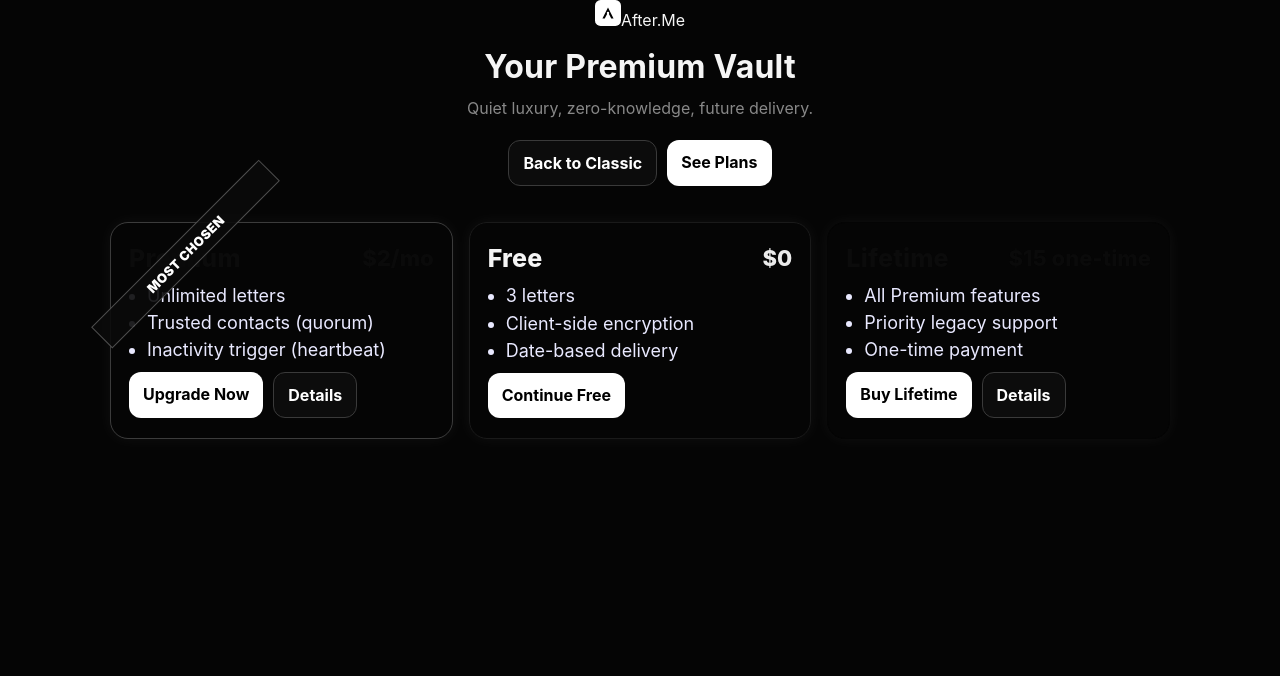
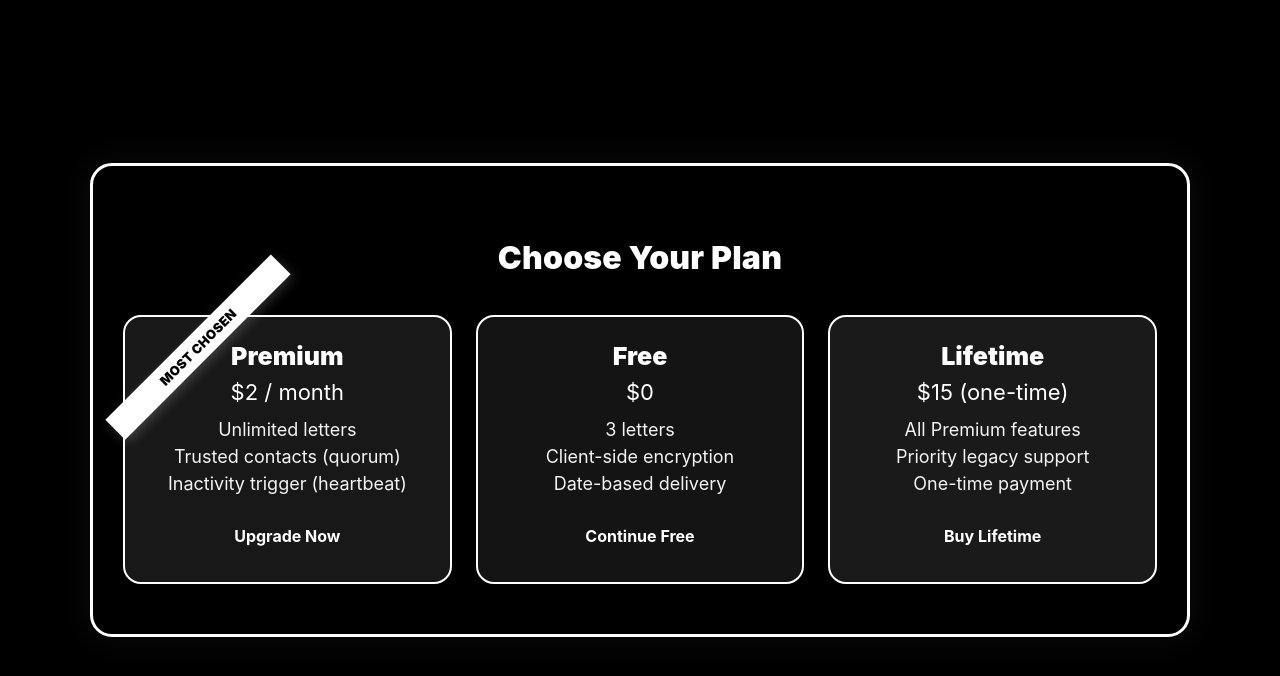
Before and after one commit to emirusmaximus/after-me-starter, a Next.js app: page /dashboard in a window 1280 px wide. Shown: the top 676 px of the page. Built offline with nearby package versions, Linux system fonts and the light colour scheme.

Commit message:
Update page.tsx

```diff
--- a/app/dashboard/page.tsx
+++ b/app/dashboard/page.tsx
@@ -1,280 +1,134 @@
 "use client";
+import Link from "next/link";
 
-import Link from "next/link";
-import { useEffect, useState } from "react";
-import { motion, AnimatePresence } from "framer-motion";
-import { supabase } from "@/lib/supabaseClient";
+export default function InverseDashboard() {
+  return (
+    <main className="wrap">
+      <div className="outer">
+        <h1 className="title">Choose Your Plan</h1>
 
-/**
- * After.Me — Premium Dashboard (separate route, does NOT touch /dashboard)
- * - Purple/blue premium gradient
- * - Gold shimmer for Lifetime
- * - Diagonal "Most Chosen" ribbon on Premium
- * - Hover glow, clean typography (title 28–32px, plan 25px, features 18px)
- * - Prices (UPDATED): Premium $2/mo, Lifetime $15 one-time
- */
+        <div className="plans">
+          {/* PREMIUM */}
+          <div className="card premium">
+            <div className="ribbon">Most Chosen</div>
+            <h2>Premium</h2>
+            <p className="price">$2 / month</p>
+            <ul>
+              <li>Unlimited letters</li>
+              <li>Trusted contacts (quorum)</li>
+              <li>Inactivity trigger (heartbeat)</li>
+            </ul>
+            <Link href="#" className="btn">Upgrade Now</Link>
+          </div>
 
-export default function PremiumDashboardPage() {
-  const [ready, setReady] = useState(true); // İstersen auth guard'ı aç
-  // Auth guard istersen aç:
-  // useEffect(() => {
-  //   let cancel = false;
-  //   (async () => {
-  //     const { data } = await supabase.auth.getUser();
-  //     if (!cancel) {
-  //       if (!data.user) window.location.replace("/login?redirectTo=/dashboard/premium");
-  //       else setReady(true);
-  //     }
-  //   })();
-  //   return () => { cancel = true; };
-  // }, []);
+          {/* FREE */}
+          <div className="card free">
+            <h2>Free</h2>
+            <p className="price">$0</p>
+            <ul>
+              <li>3 letters</li>
+              <li>Client-side encryption</li>
+              <li>Date-based delivery</li>
+            </ul>
+            <Link href="#" className="btn">Continue Free</Link>
+          </div>
 
-  if (!ready) {
-    return <main className="shell"><div className="loading">Loading…</div></main>;
-  }
-
-  return (
-    <main className="shell">
-      {/* HERO */}
-      <motion.section
-        className="hero"
-        initial={{ opacity: 0, y: 16 }}
-        animate={{ opacity: 1, y: 0 }}
-        transition={{ duration: 0.35 }}
-      >
-        <div className="container hero-in">
-          <Link href="/" className="brand" title="Back to Home">
-            <img src="/logo.svg" width={26} height={26} alt="After.Me" />
-            <span>After.Me</span>
-          </Link>
-
-          <h1 className="title">Your Premium Vault</h1>
-          <p className="sub">Quiet luxury, zero-knowledge, future delivery.</p>
-
-          <div className="cta">
-            <Link href="/dashboard" className="btn ghost">Back to Classic</Link>
-            <Link href="#plans" className="btn solid">See Plans</Link>
+          {/* LIFETIME */}
+          <div className="card lifetime">
+            <h2>Lifetime</h2>
+            <p className="price">$15 (one-time)</p>
+            <ul>
+              <li>All Premium features</li>
+              <li>Priority legacy support</li>
+              <li>One-time payment</li>
+            </ul>
+            <Link href="#" className="btn">Buy Lifetime</Link>
           </div>
         </div>
-      </motion.section>
+      </div>
 
-      {/* PLANS */}
-      <section id="plans" className="section">
-        <div className="container plans-3">
-          {/* PREMIUM — Most Chosen */}
-          <PlanCard
-            variant="premium"
-            ribbon="Most Chosen"
-            title="Premium"
-            price="$2/mo"
-            features={[
-              "Unlimited letters",
-              "Trusted contacts (quorum)",
-              "Inactivity trigger (heartbeat)",
-            ]}
-            cta="Upgrade Now"
-            href="/dashboard/upgrade?plan=premium"
-          />
-
-          {/* FREE */}
-          <PlanCard
-            variant="free"
-            title="Free"
-            price="$0"
-            features={[
-              "3 letters",
-              "Client-side encryption",
-              "Date-based delivery",
-            ]}
-            cta="Continue Free"
-            href="/dashboard/upgrade?plan=free"
-          />
-
-          {/* LIFETIME — Gold shimmer */}
-          <PlanCard
-            variant="lifetime"
-            title="Lifetime"
-            price="$15 one-time"
-            features={[
-              "All Premium features",
-              "Priority legacy support",
-              "One-time payment",
-            ]}
-            cta="Buy Lifetime"
-            href="/dashboard/upgrade?plan=lifetime"
-          />
-        </div>
-      </section>
-
-      {/* STYLES */}
       <style jsx>{`
-        /* ---------- Tokens ---------- */
-        :root{
-          --bg:#07060c;         /* koyu morumsu-siyah */
-          --fg:#f6f6f9;
-          --muted:#cfcfe6;
-          --card:#0d0c14;
-          --border:#1b1930;
-          --glow:0 0 24px rgba(255,255,255,.07), 0 0 1px rgba(255,255,255,.18) inset;
-
-          /* Premium gradients */
-          --grad-premium: linear-gradient(160deg, #6C63FF 0%, #8A7CFF 100%);
-          --grad-free: linear-gradient(160deg, #181826 0%, #24243a 100%);
-          --grad-lifetime: linear-gradient(160deg, #F2C94C 0%, #F9E79F 100%);
+        /* Sayfa zemini siyah, içerik kontrastı yüksek beyaz */
+        .wrap{
+          min-height:100vh;
+          background:#000;               /* (beyazın zıttı) */
+          display:flex;justify-content:center;align-items:center;
+          padding:40px 20px;
+          color:#fff;                    /* (siyahın zıttı) */
         }
 
-        body{ background:var(--bg); color:var(--fg); }
-        .container{ max-width:1100px; margin:0 auto; padding:0 20px; }
-
-        /* ---------- Hero ---------- */
-        .hero{
-          padding:56px 0 32px;
-          position:relative;
-          background:
-            radial-gradient(60% 50% at 50% 0%, rgba(138,124,255,.15), transparent 65%),
-            radial-gradient(30% 25% at 15% 0%, rgba(108,99,255,.18), transparent 60%);
-          border-bottom:1px solid rgba(255,255,255,.06);
-        }
-        .hero-in{ display:grid; gap:12px; place-items:center; text-align:center; }
-        .brand{ display:inline-flex; align-items:center; gap:10px; color:#fff; opacity:.95; text-decoration:none; }
-        .title{ font-size:32px; line-height:1.18; margin:6px 0 0; letter-spacing:.2px; }
-        .sub{ color:var(--muted); margin:0; }
-        .cta{ margin-top:10px; display:flex; gap:10px; flex-wrap:wrap; justify-content:center; }
-        .btn{ border-radius:12px; padding:12px 16px; font-weight:800; letter-spacing:.2px; transition:.18s }
-        .btn.solid{ background:#fff; color:#09090b }
-        .btn.ghost{ border:1px solid #343455; color:#fff; background:#0c0c18 }
-
-        /* ---------- Section ---------- */
-        .section{ padding:36px 0 44px; }
-
-        /* ---------- Plans Row ---------- */
-        .plans-3{
-          display:grid;
-          grid-template-columns:repeat(3,1fr);
-          gap:16px;
-          align-items:stretch;
-        }
-        .plan{
-          position:relative;
-          border-radius:18px;
-          padding:20px 18px;
-          border:1px solid var(--border);
-          background:var(--card);
-          box-shadow:0 0 16px rgba(255,255,255,.05);
-          transition:transform .25s, box-shadow .25s, filter .25s;
-          display:grid; gap:12px;
-        }
-        .plan:hover{
-          transform:translateY(-5px);
-          box-shadow:0 0 30px rgba(138,124,255,.2);
-          filter:saturate(1.06);
-        }
-        .hdr{ display:flex; justify-content:space-between; align-items:center; }
-        .title4{ margin:0; font-weight:800; font-size:25px; letter-spacing:.2px; }
-        .price{ font-weight:800; opacity:.96; font-size:22px; }
-
-        ul{ margin:0; padding-left:18px; color:#e9e9ff; display:grid; gap:6px; }
-        li{ font-size:18px; }
-
-        .cta-row{ display:flex; gap:10px; flex-wrap:wrap; }
-        .btn.small{ padding:10px 14px; border-radius:10px; font-weight:800; }
-        .ghost{ border:1px solid rgba(255,255,255,.18); color:#fff; background:#101022; }
-        .solid{ background:#fff; color:#111; }
-
-        /* Variants */
-        .premium{
-          background:var(--grad-premium);
-          color:#0b0b0b;
-          border-color:rgba(255,255,255,.22);
-        }
-        .premium .ghost{ border-color:rgba(0,0,0,.28); color:#0b0b0b; background:rgba(255,255,255,.72); }
-        .premium .solid{ background:#0b0b0b; color:#fff; }
-
-        .free{
-          background:var(--grad-free);
+        /* Dış büyük dikdörtgen: siyah zemin, beyaz çerçeve */
+        .outer{
+          background:#000;               /* (beyazın zıttı) */
+          border:3px solid #fff;         /* (siyahın zıttı) */
+          border-radius:22px;
+          max-width:1100px;width:100%;
+          padding:50px 30px;
+          text-align:center;
+          box-shadow:0 0 32px rgba(255,255,255,0.06);
         }
 
+        /* Tipografi hiyerarşisi (kullanılabilirlik) */
+        .title{font-size:32px;margin-bottom:38px;font-weight:900;letter-spacing:.2px}
+        .plans{display:grid;grid-template-columns:repeat(3,1fr);gap:24px}
+
+        /* İç küçük dikdörtgenler: siyah arka plan, beyaz yazı */
+        .card{
+          position:relative;
+          background:#111;               /* iç kartlar için koyu siyah */
+          border:2px solid #fff;         /* beyaz kenarlık */
+          border-radius:18px;
+          padding:24px 20px;
+          display:flex;flex-direction:column;align-items:center;text-align:center;
+          transition:transform .2s ease, box-shadow .2s ease, border-color .2s;
+        }
+        .card:hover{transform:translateY(-6px);box-shadow:0 10px 26px rgba(255,255,255,.12);border-color:#eaeaea}
+
+        .card h2{font-size:25px;font-weight:900;margin:0 0 8px}
+        .price{font-size:22px;margin:0 0 14px}
+
+        ul{list-style:none;margin:0 0 20px;padding:0;display:grid;gap:6px}
+        li{font-size:18px;opacity:.95}
+
+        /* CTA: zıt renk — beyaz buton, siyah yazı */
+        .btn{
+          background:#fff;color:#000;text-decoration:none;
+          padding:12px 18px;border-radius:12px;font-weight:900;
+          transition:filter .15s, transform .15s;
+        }
+        .btn:hover{filter:brightness(.92);transform:translateY(-1px)}
+
+        /* Çapraz şerit: (zıt) beyaz zemin + siyah yazı */
+        .ribbon{
+          position:absolute;top:16px;left:-44px;
+          transform:rotate(-45deg);
+          background:#fff;color:#000;
+          padding:6px 66px;
+          font-size:13px;font-weight:900;letter-spacing:.3px;text-transform:uppercase;
+          box-shadow:0 4px 12px rgba(255,255,255,.18);
+        }
+
+        /* Varyant dokunuşları (opsiyonel farklılık) */
+        .premium{background:#181818}
+        .free{background:#141414}
         .lifetime{
-          background:var(--grad-lifetime);
-          color:#0b0b0b;
-          border-color:rgba(0,0,0,.15);
-          overflow:hidden;
+          background:#1a1a1a;overflow:hidden;
         }
         .lifetime:before{
-          content:"";
-          position:absolute; inset:0;
-          background: linear-gradient(110deg, transparent 0%, rgba(255,255,255,.38) 20%, transparent 43%);
-          transform: translateX(-120%);
-          animation: shimmer 3.2s ease-in-out infinite;
+          content:"";position:absolute;inset:0;
+          background:linear-gradient(110deg, transparent 0%, rgba(255,255,255,.15) 20%, transparent 43%);
+          transform:translateX(-120%);animation:shimmer 3.2s ease-in-out infinite;
         }
         @keyframes shimmer{
-          0%{ transform: translateX(-120%) }
-          60%{ transform: translateX(120%) }
-          100%{ transform: translateX(120%) }
+          0%{transform:translateX(-120%)} 60%{transform:translateX(120%)} 100%{transform:translateX(120%)}
         }
 
-        /* Ribbon — diagonal */
-        .ribbon{
-          position:absolute;
-          top:16px;
-          left:-44px;
-          transform:rotate(-45deg);
-          background:rgba(11,11,11,.9);
-          color:#fff;
-          padding:6px 66px;
-          font-size:13px;
-          font-weight:900;
-          letter-spacing:.4px;
-          border:1px solid rgba(255,255,255,.28);
-          box-shadow:var(--glow);
-          text-transform:uppercase;
-        }
-
-        /* Responsive */
-        @media (max-width: 960px){
-          .plans-3{ grid-template-columns:1fr; }
+        /* Erişilebilirlik: küçük ekranda tek sütun */
+        @media (max-width:900px){
+          .plans{grid-template-columns:1fr}
+          .outer{padding:32px 18px}
         }
       `}</style>
     </main>
   );
 }
-
-/* ---------- Components ---------- */
-
-function PlanCard({
-  variant,
-  title,
-  price,
-  features,
-  cta,
-  href,
-  ribbon,
-}: {
-  variant: "premium" | "free" | "lifetime";
-  title: string;
-  price: string;
-  features: string[];
-  cta: string;
-  href: string;
-  ribbon?: string;
-}) {
-  return (
-    <div className={`plan ${variant}`}>
-      {ribbon && <div className="ribbon">{ribbon}</div>}
-
-      <div className="hdr">
-        <h4 className="title4">{title}</h4>
-        <div className="price">{price}</div>
-      </div>
-
-      <ul>{features.map((f, i) => <li key={i}>{f}</li>)}</ul>
-
-      <div className="cta-row">
-        <Link className="btn solid small" href={href}>{cta}</Link>
-        {variant !== "free" && (
-          <Link className="btn ghost small" href="/dashboard/plan">Details</Link>
-        )}
-      </div>
-    </div>
-  );
-}
```
